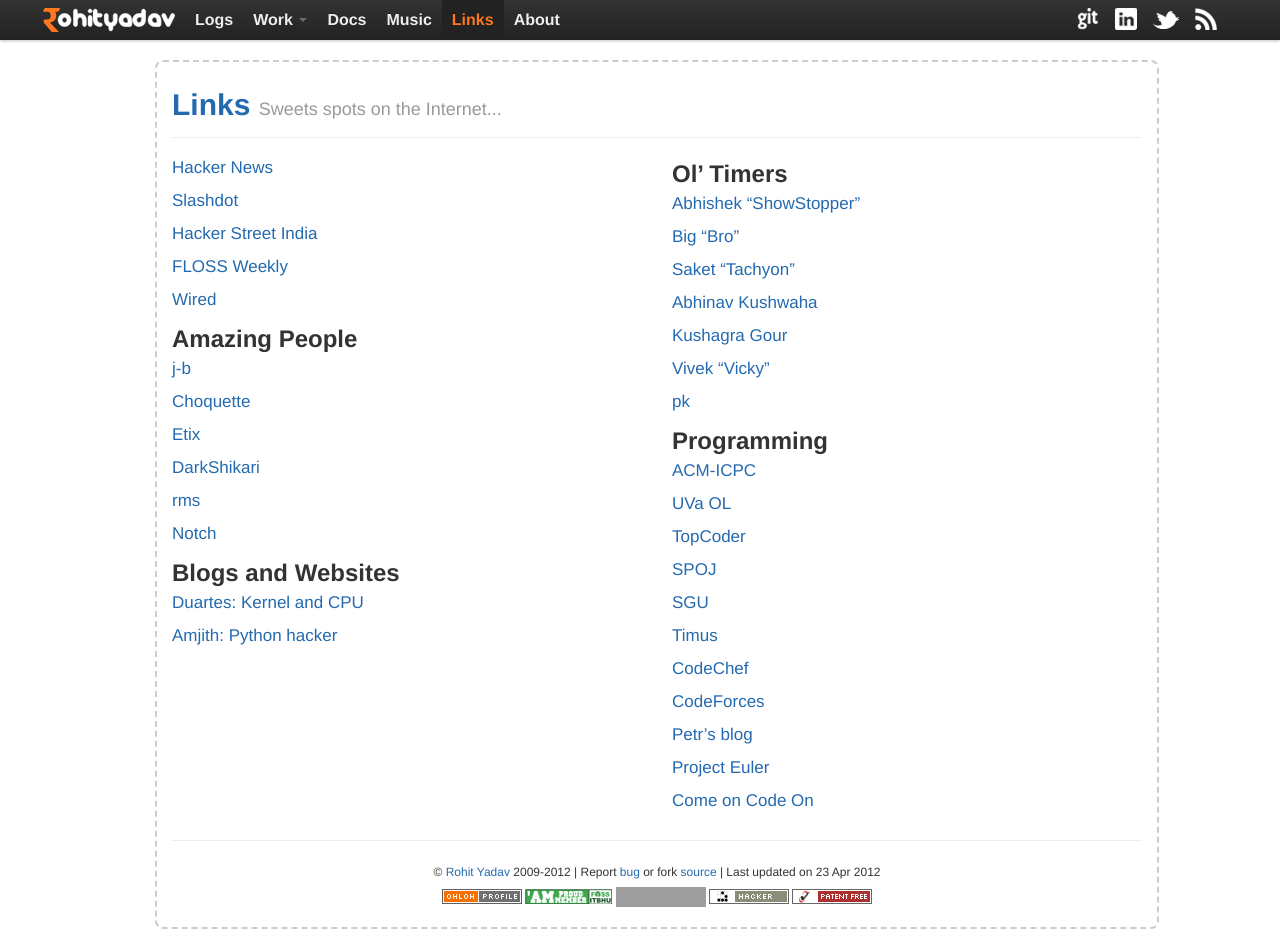
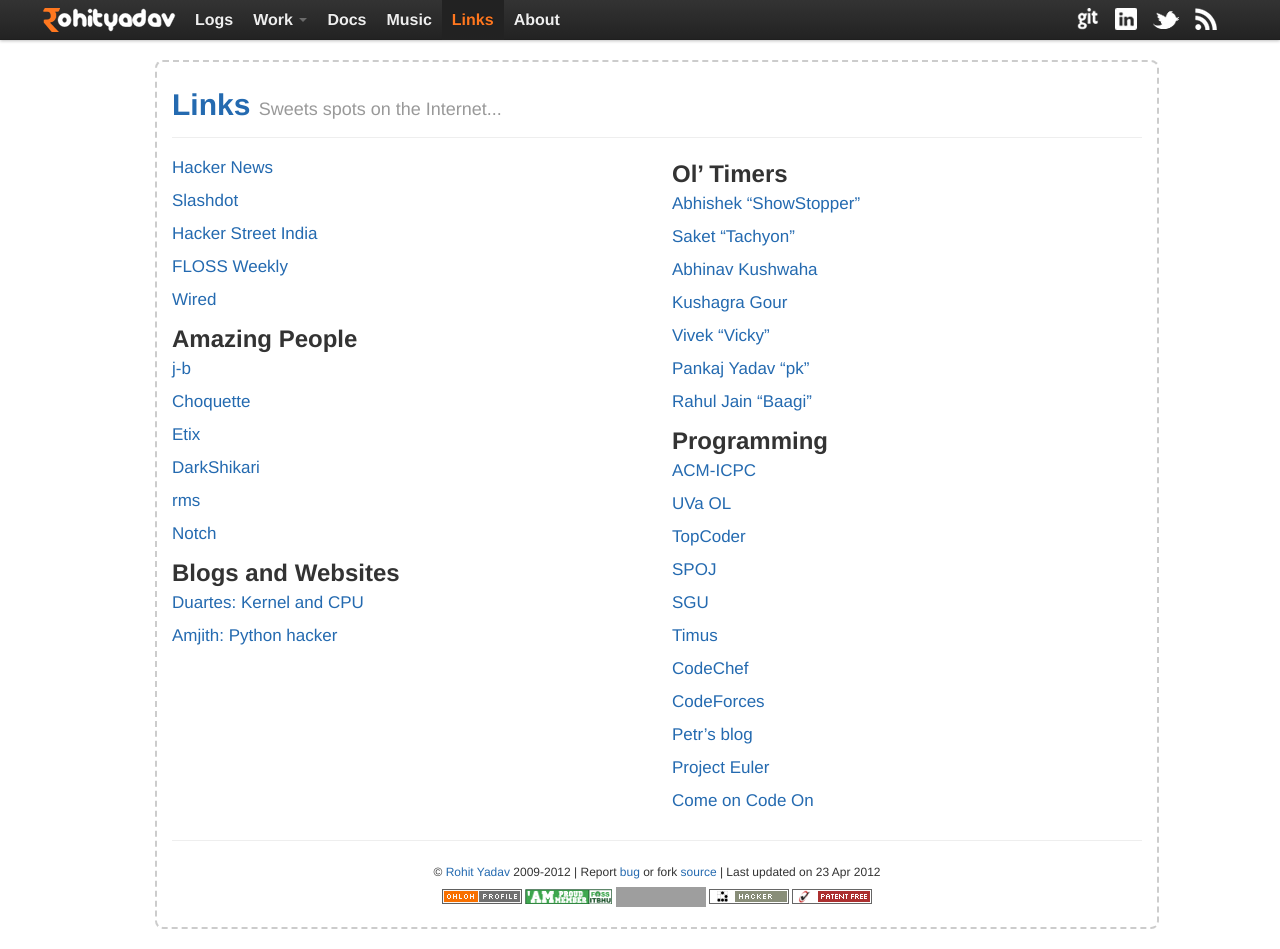
Before and after one commit to rohityadavcloud/rohityadavcloud.github.io, a Jekyll site: the page built from links.markdown, in a window 1280 px wide and 949 px high. Built offline with Jekyll 4.4.1, drawn with Linux system fonts in a browser that asks for light colours; Markdown is read by kramdown in place of the engine named in the settings; comment, search, counter and statistics services are not loaded; grey boxes are pictures that could not be loaded.

Commit message:
post: baagichhapp'd fix link, add link to baagi

```diff
--- a/links.markdown
+++ b/links.markdown
@@ -45,8 +45,6 @@
 
 [Abhishek "ShowStopper"][show]
 
-[Big "Bro"][bro]
-
 [Saket "Tachyon"][tac]
 
 [Abhinav Kushwaha][abhinav]
@@ -55,15 +53,17 @@
 
 [Vivek "Vicky"][vivek]
 
-[pk](http://people.videolan.org/~pk/)
+[Pankaj Yadav "pk"][pk]
+
+[Rahul Jain "Baagi"][rahuljain]
 
 [show]: http://theshowstopper.in
-[bro]: http://avinashyadav.in
 [tac]: http://saketsaurabh.in
 [abhinav]: http://akush.in
 [kushagra]: http://www.kushagragour.in
 [vivek]: http://vyadav.in
-[bala]: http://monsieurbala.in
+[pk]: http://people.videolan.org/~pk/
+[rahuljain]: http://rahuljain.org
 
 ##Programming
 
```
Also changed, not shown: _posts/2012-04-23-baagichhaap.markdown (added, +23 -0 lines), images/baagi/baagi-tomar.gif (added), images/baagi/baagichhaap-branch.jpg (added), images/baagi/baagichhaap.jpg (added).
